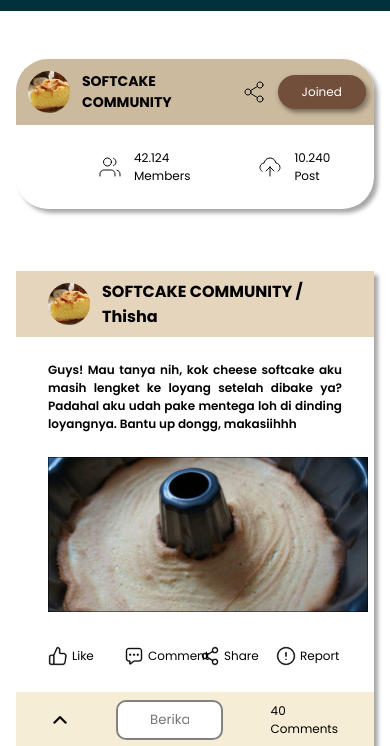
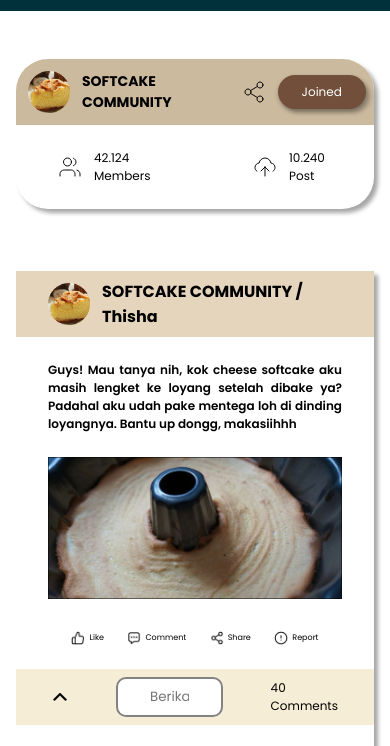
Before and after one commit to Mifaki/AmourBake.2.0, a plain HTML site: page community-detail.html in a window 390 px wide. Shown: the part 66-812 px from the top of the page. Drawn offline with Linux system fonts and the light colour scheme.

Commit message:
`fix`: Fix Community Detail Responsive

```diff
--- a/styles/community-detail.css
+++ b/styles/community-detail.css
@@ -23,7 +23,7 @@
 
 .top-img {
   width: 62px;
-  height: 62px
+  height: 62px;
 }
 
 .top-row > h2 {
@@ -89,8 +89,8 @@
 }
 
 .topic-header > h3,
-.reply-header > h3  {
-  font-size: 16px
+.reply-header > h3 {
+  font-size: 16px;
 }
 
 .topic-content,
@@ -117,23 +117,30 @@
 }
 
 .action-container {
+  width: 60%;
   display: flex;
-  justify-content: center;
+  justify-content: space-evenly;
   align-items: center;
-  gap: 62px;
+  margin: 0 auto;
+}
+
+.topic-asset > img {
+  max-height: 100%;
+  width: 100%;
+  max-width: 400px;
 }
 
 .topic-action,
 .reply-action {
-  font-size: 12px;
   display: flex;
   align-items: center;
   gap: 12px;
+  width: fit-content;
 }
 
 .topic-action > img,
 .reply-action > img {
-  width: 20px
+  width: 20px;
 }
 
 .topic-input {
@@ -145,8 +152,8 @@
   background-color: #f6edd7;
 }
 
-.topic-input > p {
-  font-size: 14px;
+.topic-input p {
+  font-size: 12px;
 }
 
 .comment-input {
@@ -204,7 +211,8 @@
 
 /* Responsive Styles */
 @media only screen and (width <= 900px) {
-  .community-top {
+  .community-top,
+  .community-bottom {
     padding: 24px 42px;
   }
 
@@ -222,8 +230,9 @@
   }
 
   .topic-content,
-  .topic-reply-container {
-    padding: 24px 64px;
+  .topic-reply-container,
+  .short-topic-content {
+    padding: 24px 48px;
   }
 }
 
@@ -291,28 +300,31 @@
   }
 
   .action-container {
-    justify-content: flex-start;
     width: 100%;
-    gap: 52px;
+    justify-content: sapce-evenly;
   }
 
   .topic-action {
-    width: 24px;
-    height: 24px;
     align-items: center;
     gap: 4px;
   }
 
-  .topic-action > p {
-    font-size: 12px;
+  .topic-action img,
+  .reply-action img {
+    width: 14px;
   }
 
-  .reply-header{
+  .topic-action p,
+  .topic-ation p {
+    font-size: 8px;
+  }
+
+  .reply-header {
     gap: 8px;
   }
 
   .reply-header > h3 {
-    font-size: 16px;
+    font-size: 14px;
   }
 
   .topic-reply-container,
@@ -324,7 +336,7 @@
     gap: 24px;
   }
 
-  .arrow-container > img{
+  .arrow-container > img {
     width: 12px;
     height: 12px;
   }
@@ -346,7 +358,12 @@
   }
 
   .arrow-container > p {
-    font-size: 12px
+    font-size: 12px;
+  }
+
+  .see-all {
+    font-size: 14px;
+    font-weight: 600;
   }
 }
 
--- a/styles/community.css
+++ b/styles/community.css
@@ -107,7 +107,7 @@ select {
   align-items: center;
   border-radius: 24px;
   border: 1px solid #000;
-  background: rgba(255, 255, 255, 0.7);
+  background : rgba(255, 255, 255, 0.7);
 }
 
 .community-card-container {
@@ -207,10 +207,11 @@ select {
 }
 
 .action-container {
+  width: 60%;
   display: flex;
-  justify-content: center;
+  justify-content: space-evenly;
   align-items: center;
-  gap: 62px;
+  margin: 0 auto;
 }
 
 .topic-action,
@@ -218,6 +219,7 @@ select {
   display: flex;
   align-items: center;
   gap: 12px;
+  width: fit-content;
 }
 
 .topic-action img, .reply-action img {
@@ -306,8 +308,9 @@ select {
   }
 
   .topic-content,
-  .topic-reply-container {
-    padding: 24px 64px;
+  .topic-reply-container,
+  .short-topic-content {
+    padding: 24px 48px;
   }
 }
 
@@ -381,14 +384,21 @@ select {
   }
 
   .action-container {
-    justify-content: flex-start;
     width: 100%;
-    gap: 52px;
+    justify-content: sapce-evenly;
+  }
+
+  .topic-action img,
+  .reply-action img {
+    width: 14px;
+  }
+
+  .topic-action p,
+  .topic-ation p {
+    font-size: 8px;
   }
 
   .topic-action {
-    width: 24px;
-    height: 24px;
     align-items: center;
     gap: 4px;
   }
@@ -439,3 +449,12 @@ select {
     font-size: 12px
   }
 }
+
+@media only screen and (width <= 420px) {
+  .topic-content,
+  .topic-reply-container,
+  .short-topic-content {
+    padding: 24px 18px;
+    gap: 24px;
+  }
+}
```
